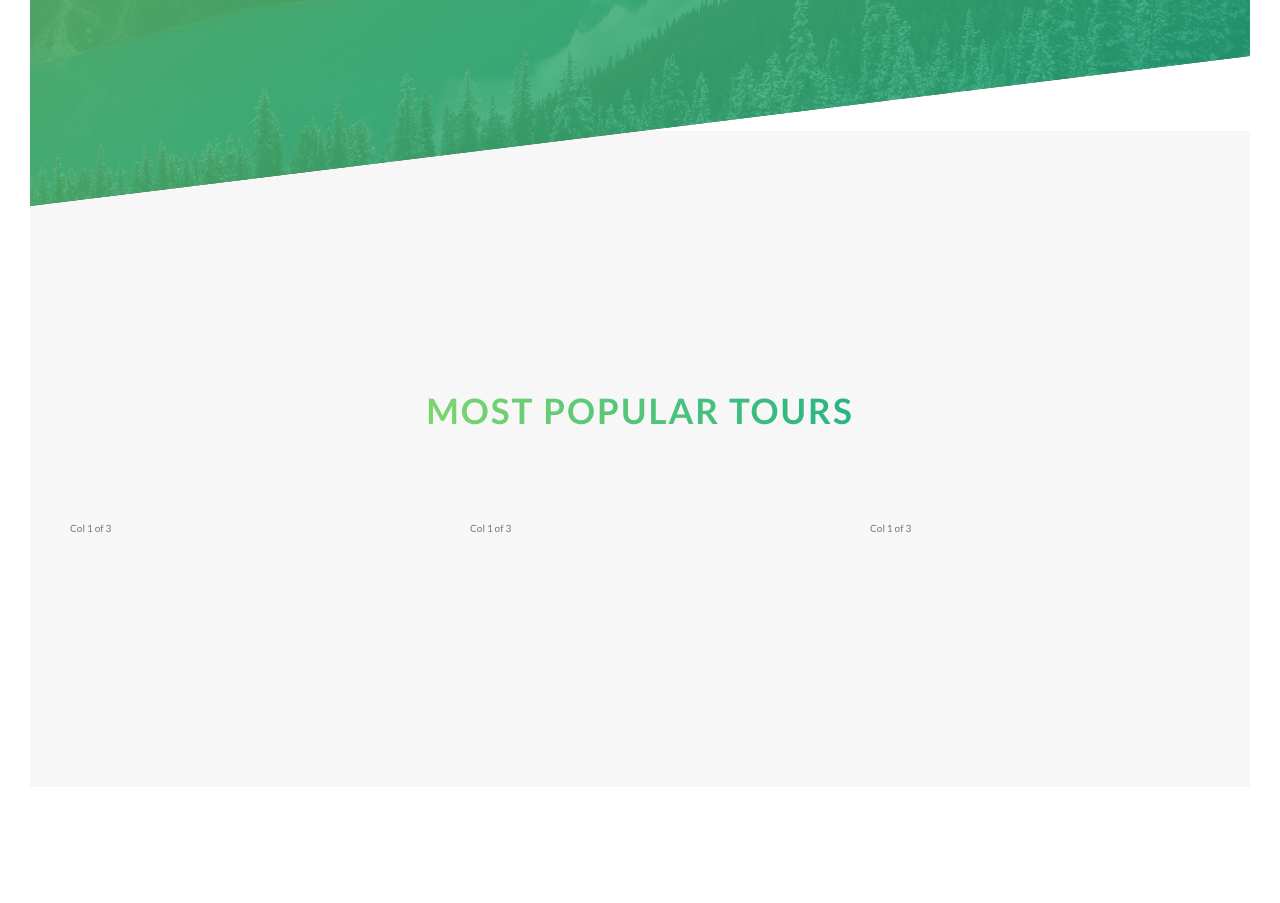
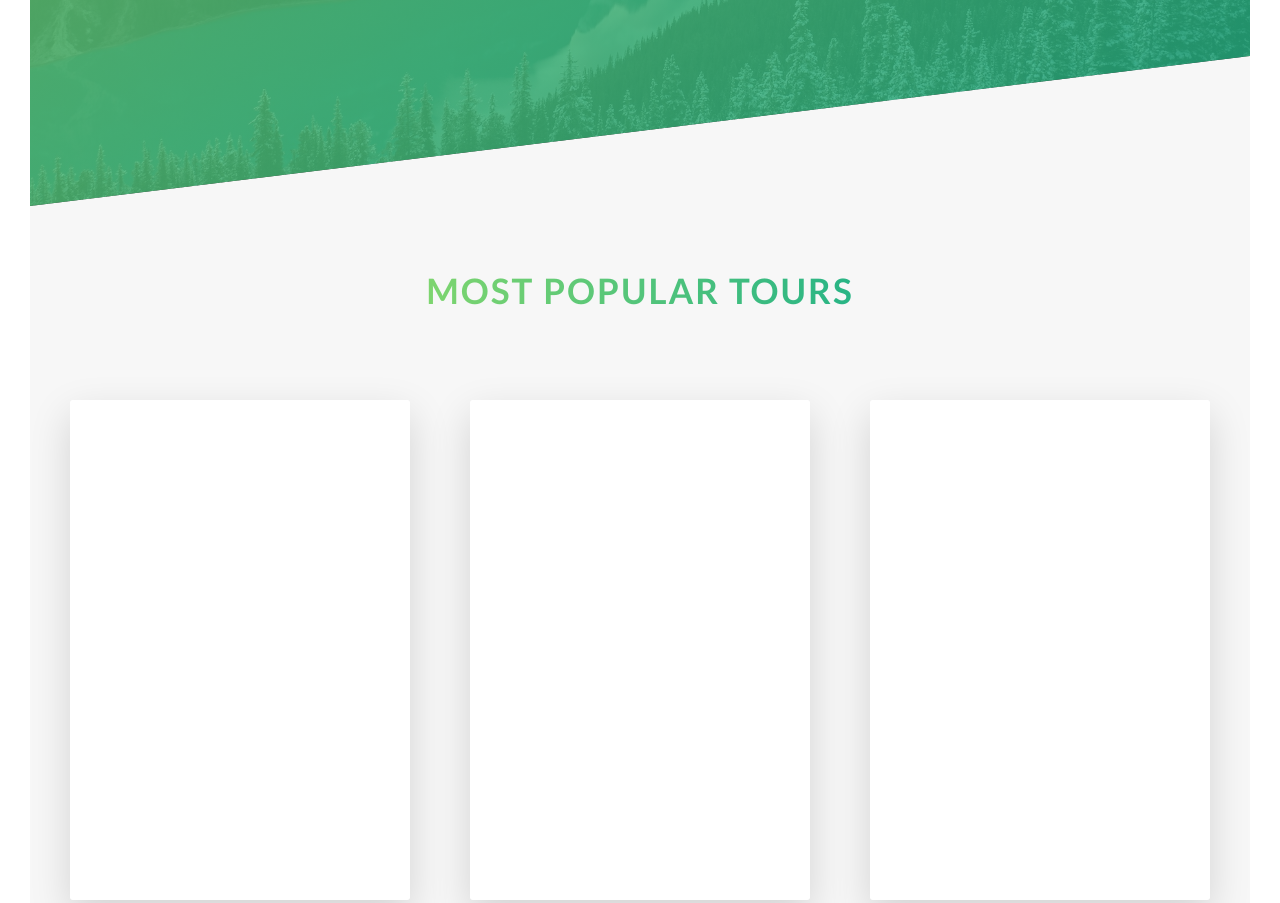
Before and after one commit to mdsIgor/natours, a website: page index.html in a window 1280 px wide. Shown: the part 2060-2963 px from the top of the page. Before the commit the page ends 2877 px from the top, so only its background shows below. Drawn offline with Linux system fonts and the light colour scheme.

Commit message:
popular tours section 2

```diff
--- a/index.html
+++ b/index.html
@@ -103,13 +103,34 @@
 
                 <div class="row">
                     <div class="col-1-of-3">
-                        Col 1 of 3
+                        <div class="card">
+                          <div class="card__side card__side--front">
+                                FRONT
+                            </div>
+                            <div class="card__side card__side--back card__side--back-1">
+                                BACK
+                            </div>
+                        </div>
                     </div>
                     <div class="col-1-of-3">
-                        Col 1 of 3
+                        <div class="card">
+                            <div class="card__side card__side--front">
+                                  FRONT
+                              </div>
+                              <div class="card__side card__side--back card__side--back-1">
+                                  BACK
+                              </div>
+                          </div>
                     </div>
                     <div class="col-1-of-3">
-                        Col 1 of 3
+                        <div class="card">
+                            <div class="card__side card__side--front">
+                                  FRONT
+                              </div>
+                              <div class="card__side card__side--back card__side--back-1">
+                                  BACK
+                              </div>
+                          </div>
                     </div>
                 </div>
 
--- a/sass/abstracts/_variables.scss
+++ b/sass/abstracts/_variables.scss
@@ -2,6 +2,15 @@
 $color-primary: #55c57a;
 $color-primary-light:#7ed56f;
 $color-primary-dark:#28b485;
+
+$color-secondary-light: #ffb900;
+$color-secondary-dark: #ff7730;
+
+
+$color-tertiary-light: #2998ff;
+$color-tertiary-dark: #5643fa;
+
+
 
 $color-grey-light-1: #f7f7f7;
 
--- /dev/null
+++ b/sass/components/_card.scss
@@ -0,0 +1,43 @@
+.card{
+    perspective: 150rem;
+    -moz-perspective: 150rem;
+    position: relative;
+    height: 50rem;
+
+    &__side{
+        color: white;
+        font-size: 2rem;
+        height: 50rem;
+        transition: all .8s ease;
+        position: absolute;
+        top: 0;
+        left: 0;
+        width: 100%;
+        backface-visibility: hidden;
+        border-radius: 3px;
+        box-shadow: 0 1.5rem 4rem rgba($color-black, .15);
+
+        &--front {
+            background-color: $color-white;
+        }
+        &--back {
+            background-color: green;
+            transform: rotateY(180deg);
+
+        &-1{
+            background-image: linear-gradient(to right bottom, $color-secondary-light,$color-secondary-dark);
+        }
+
+        }
+
+    }
+
+    &:hover &__side--front{
+        transform: rotateY(180deg);
+
+    }
+    &:hover &__side--back{
+        transform: rotateY(0);
+
+    }
+}
--- a/sass/components/_feature-box.scss
+++ b/sass/components/_feature-box.scss
@@ -20,5 +20,4 @@
     &:hover{
         transform: translateY(-1.5rem) scale(1.03);
     }
-
 }
--- a/sass/main.scss
+++ b/sass/main.scss
@@ -8,6 +8,7 @@
 @import "base/utilities";
 
 @import "components/button";
+@import "components/card";
 @import "components/composition";
 @import "components/feature-box";
 
--- a/sass/pages/_home.scss
+++ b/sass/pages/_home.scss
@@ -22,5 +22,6 @@
 
 .section-tours{
     background-color: $color-grey-light-1;
-    padding:  25rem 0;
+    padding:  25rem 0 50rem 0;
+    margin-top: -12rem;
 }
```
Also changed, not shown: css/style.css.
